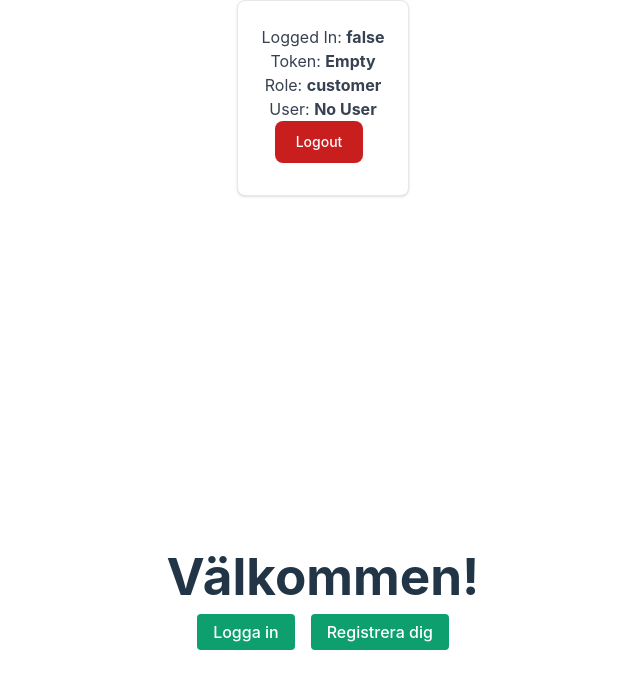
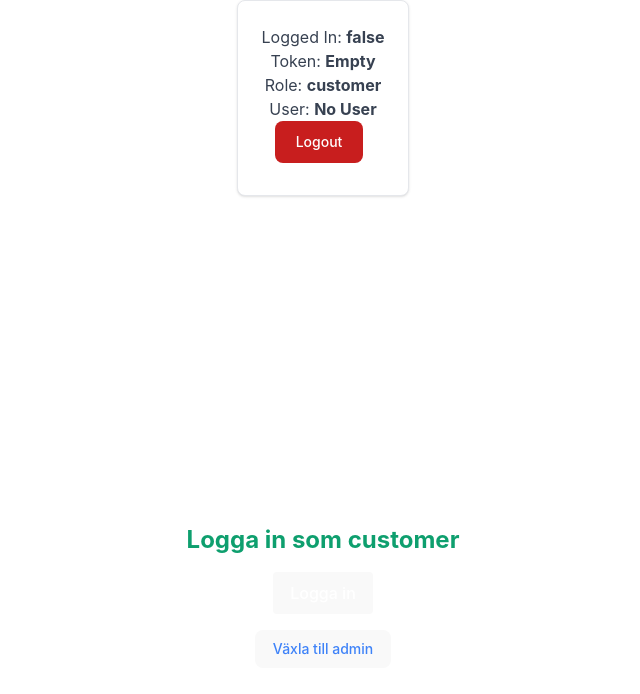
Before and after one commit to KarlComSe/SvenskaElsparkcyklarAB, a React (Vite) app in the folder frontend/: page / in a window 1280 px wide. Shown: the top 694 px of the page, without its empty margins (317-957 px from the left). Built offline with nearby package versions, Linux system fonts and the light colour scheme.

Commit message:
Removed redundant login/register page (since we are using oauth)

```diff
--- a/frontend/src/pages/Github.tsx
+++ b/frontend/src/pages/Github.tsx
@@ -11,7 +11,6 @@ import axios from 'axios';
 const Github: React.FC = () => {
 
     const [ searchParams, setsearchParams] = useSearchParams();
-    const [ loading, setLoading] = useState(true);
     const [isLoggedIn, setisLoggedIn] = useState(false);
     const dispatch = useDispatch();
     const navigate = useNavigate();
@@ -19,7 +18,7 @@ const Github: React.FC = () => {
 
     useEffect(() => {
 
-        if (isLoggedIn) {
+        if (isLoggedIn) { // Only in component (not from localStorage)
             navigate('/');
             return;
         }
@@ -28,7 +27,6 @@ const Github: React.FC = () => {
         if (!code || attemptedRef.current) return;  // Skip if no code or already attempted
 
         const backendAuth = async() => {
-            setLoading(true);
             try {
                     attemptedRef.current = true;  // Mark as attempted
                     const codeObject = Object.fromEntries(searchParams);
@@ -48,17 +46,6 @@ const Github: React.FC = () => {
 
     }, [searchParams, isLoggedIn]);
 
-
-    if (loading) {
-        return (
-            <div className="flex flex-col items-center justify-center h-screen">
-            <Spinner spinnerColor='red'/>
-            Setting credentials
-            {searchParams.get('searchParams')}
-        </div>
-        )
-    }
-
     return (
         <div className="flex flex-col items-center justify-center h-screen">
             <Spinner spinnerColor='red'/>
--- a/frontend/src/pages/HomePage.tsx
+++ b/frontend/src/pages/HomePage.tsx
@@ -1,20 +1,48 @@
-import React from 'react';
+import React, {useState} from 'react';
+import { useDispatch, useSelector } from 'react-redux';
+import { RootState, AppDispatch } from '../redux/store/store';
+import { GITHUB_URL } from '../helpers/config';
 import { Link } from 'react-router-dom';
+import { setLoggedInOut, setCurrentUser, setToken, setRole } from '../redux/slices/authLogin';
 
 const HomePage: React.FC = () => {
+  const dispatch: AppDispatch = useDispatch();
+  const { role } = useSelector((state: RootState) =>  state.auth);
+  const { isLoggedIn } = useSelector((state: RootState) =>  state.auth);
+
+  const handleSwitchRole = () => {
+      const newRole = role === 'customer' ? 'admin' : 'customer';
+      dispatch(setRole(newRole));
+  };
+
+  const loginUser = (e: React.MouseEvent<HTMLButtonElement>) => {
+      e.preventDefault();
+      window.location.href = GITHUB_URL;
+  };
+
   return (
-    <div className="flex flex-col items-center justify-center w-screen h-screen">
-    <h1 className="text-3xl font-bold mb-4 shadow-[2px_2px_4px_rgba(0,0,0,0.5)]">Välkommen!</h1>
-    <div className="space-x-4">
-        <Link to="/login_oauth" className="px-4 py-2 bg-green-500 text-white rounded">
-        Logga in
-        </Link>
-        <Link to="/register" className="px-4 py-2 bg-green-500 text-white rounded">
-        Registrera dig
-        </Link>
+    <div className="flex flex-col items-center justify-center h-screen">
+        { isLoggedIn
+        ?
+        (
+        <div className="block max-w-sm p-6 bg-white border border-gray-200 rounded-lg shadow hover:bg-gray-100 dark:bg-gray-800 dark:border-gray-700 dark:hover:bg-gray-700">
+            <h5 className="mb-2 text-2xl font-bold tracking-tight text-gray-900 dark:text-white">You are logged in</h5>
+          </div>
+        )
+        :
+          (<>
+            <h1 className="text-2xl font-bold mb-4 text-green-500">Logga in som {role}</h1>
+            <button type="submit" className="px-4 py-2 bg-blue-500 text-white rounded" onClick={(e) => loginUser(e)}>
+            Logga in
+            </button>
+            <button onClick={handleSwitchRole} className="mt-4 text-sm text-blue-500">
+            Växla till {role === 'customer' ? 'admin' : 'kund'}
+            </button>
+          </>
+          )
+      }
     </div>
-    </div>
-);
+  );
 };
 
 export default HomePage;
```
Also changed, not shown: frontend/src/pages/HomePage_original.tsx (added, +20 -0 lines), frontend/src/pages/LoginOAuth.tsx (+0 -9 lines). Lines whose indentation alone changed are shown as unchanged.
